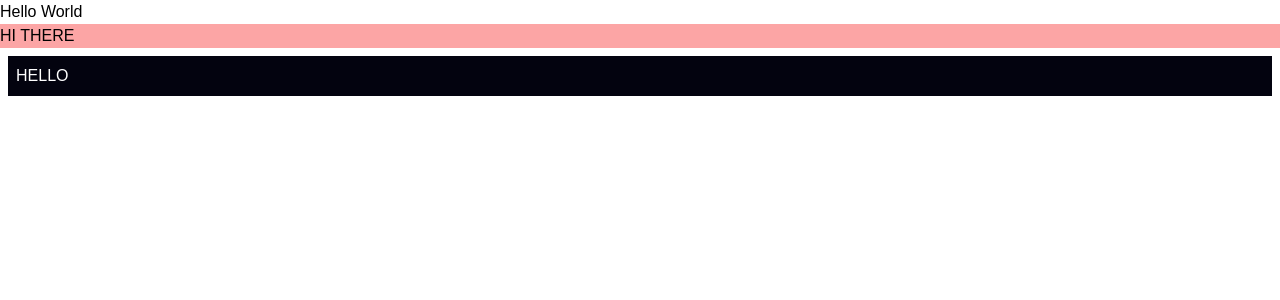
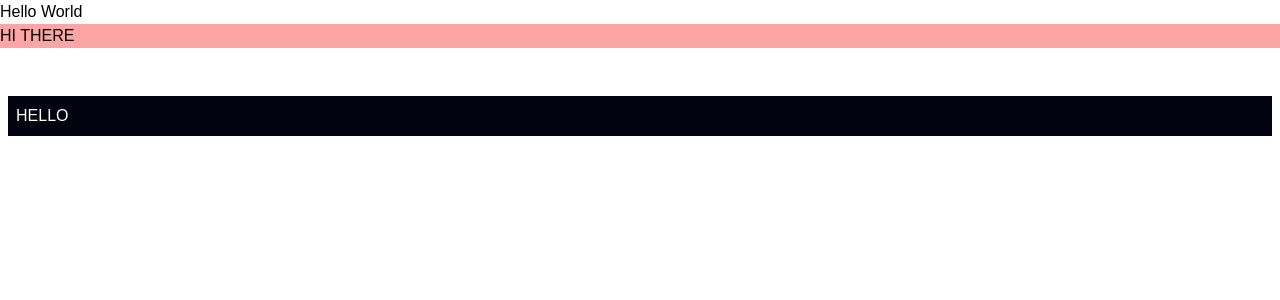
Before and after one commit to Rishi2600/web-syde, a Next.js app: page / in a window 1280 px wide. Shown: the top 300 px of the page. Built offline with nearby package versions, Linux system fonts and the light colour scheme.

Commit message:
fix tailwind default config for colors and font

```diff
--- a/src/app/globals.css
+++ b/src/app/globals.css
@@ -28,6 +28,9 @@ body {
   max-width: 100vw;
   overflow-x: hidden;
 }
+
+
+
 /* body {
   color: var(--primary);
   background: var(--background);
--- a/src/app/page.tsx
+++ b/src/app/page.tsx
@@ -1,12 +1,10 @@
-import Image from "next/image";
-import styles from "./page.module.css";
 
 export default function Home() {
   return (
     <>
       <h1>Hello World</h1>
       <h2 className="bg-red-300 ">HI THERE</h2>
-      <h1 className="m-2 bg-primary text-secondary hover:bg-accent p-2">HELLO</h1>
+      <h1 className="m-2 bg-primary text-secondary hover:bg-accent p-2 mt-12">HELLO</h1>
     </>
   );
 }
```
